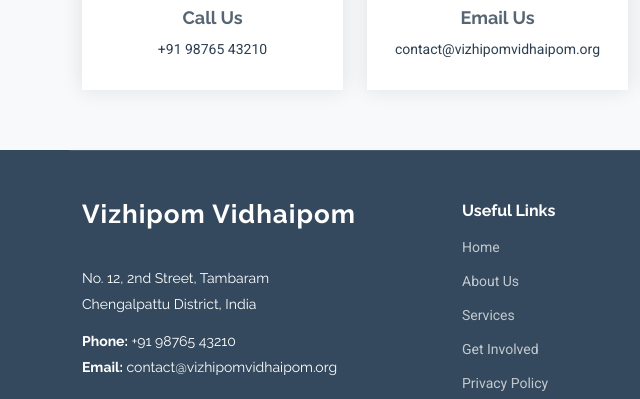
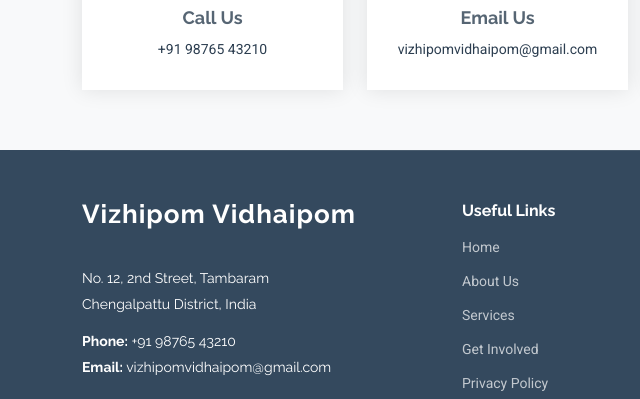
Before and after one commit to Kailash1233/Vizhipom-Vidhaipom, a plain HTML site: page index.html in a window 1280 px wide. Shown: the part 5941-6340 px from the top of the page, 0-640 px from the left. Drawn offline with Linux system fonts and the light colour scheme.

Commit message:
enmail chnage

```diff
--- a/index.html
+++ b/index.html
@@ -1285,7 +1285,7 @@
                   >
                     <i class="bi bi-envelope"></i>
                     <h3>Email Us</h3>
-                    <p>contact@vizhipomvidhaipom.org</p>
+                    <p>vizhipomvidhaipom@gmail.com</p>
                   </div>
                 </div>
                 <!-- End Info Item -->
@@ -1376,7 +1376,7 @@
               </p>
               <p>
                 <strong>Email:</strong>
-                <span>contact@vizhipomvidhaipom.org</span>
+                <span>vizhipomvidhaipom@gmail.com</span>
               </p>
             </div>
             <div class="social-links d-flex mt-4">
```
